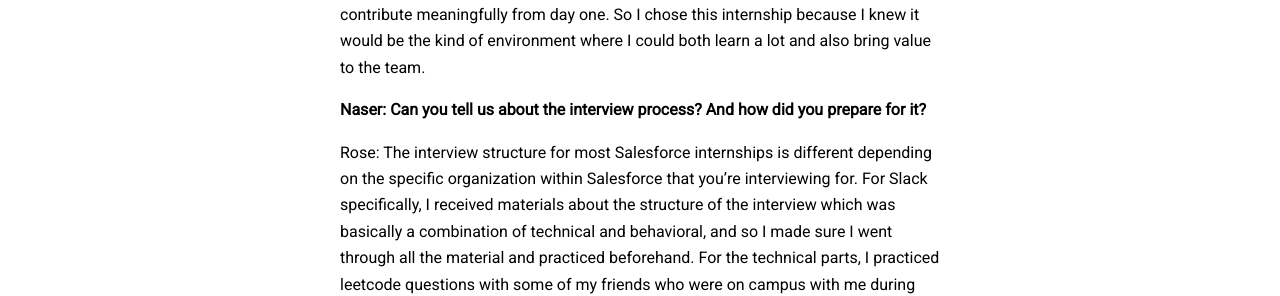
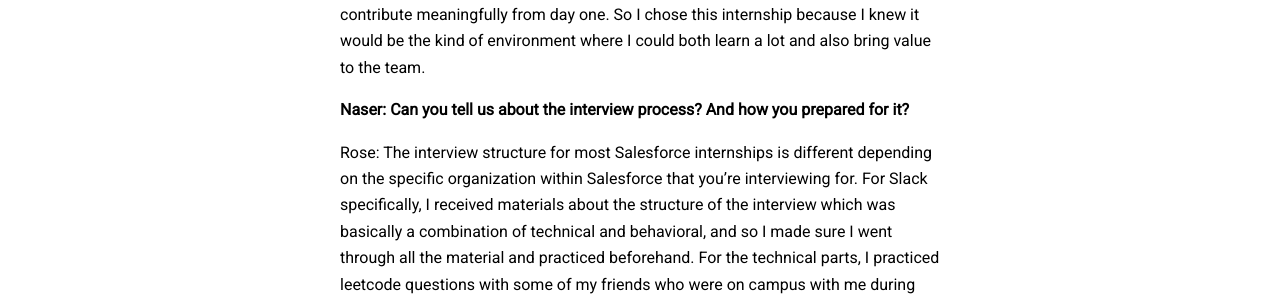
Before and after one commit to nalmadi/nalmadi.github.io, a Jekyll site: the page built from _posts/2026-01-24-student-interview-Rose.md, in a window 1280 px wide and 900 px high, scrolled down 1392 px. Shown: the part 160-456 px from the top of the window. Built offline with Jekyll 4.4.1, drawn with Linux system fonts in a browser that asks for light colours; nearby versions of some CDN libraries.

Commit message:
Fix grammatical error in interview question

```diff
--- a/_posts/2026-01-24-student-interview-Rose.md
+++ b/_posts/2026-01-24-student-interview-Rose.md
@@ -53,7 +53,7 @@
 the team.
 
 
-**Naser: Can you tell us about the interview process? And how did you prepare for it?**
+**Naser: Can you tell us about the interview process? And how you prepared for it?**
 
 
 Rose: The interview structure for most Salesforce internships is different depending on the
```
